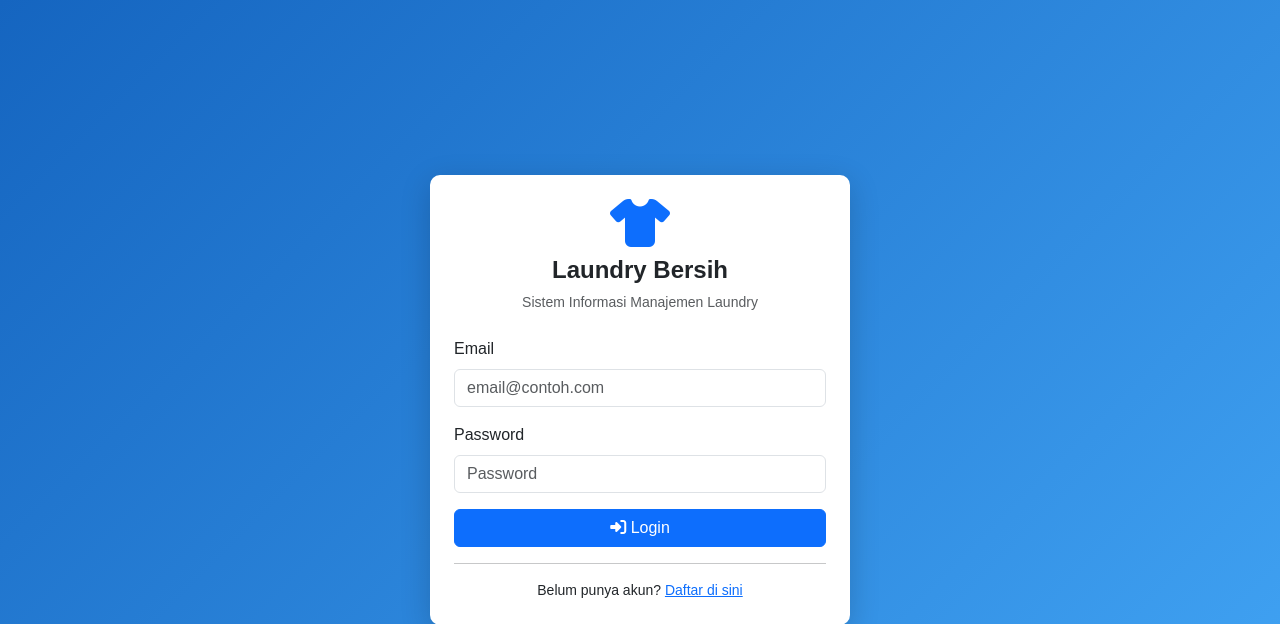
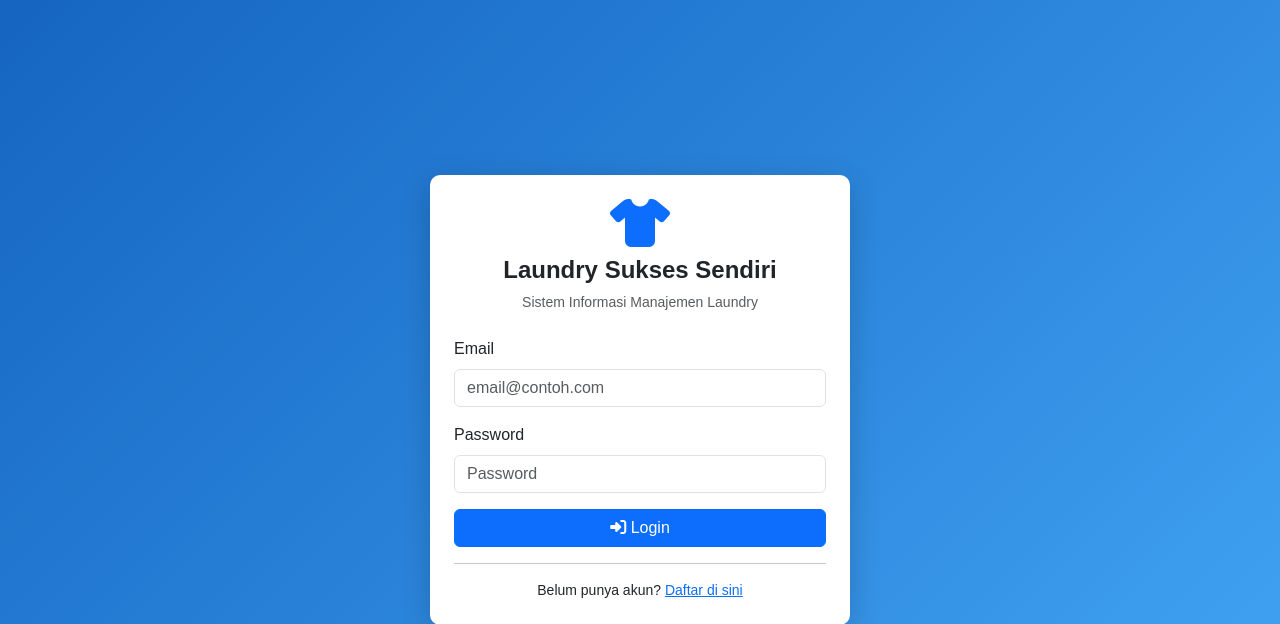
Before and after one commit to lambardoo/PROJEK-UAS-PBO-LAUNDRY, a Flask app: page / in a window 1280 px wide. Shown: the top 624 px of the page. Run offline with Flask 3, Linux system fonts and the light colour scheme.

```diff
--- a/templates/login.html
+++ b/templates/login.html
@@ -3,7 +3,7 @@
 <head>
     <meta charset="UTF-8">
     <meta name="viewport" content="width=device-width, initial-scale=1.0">
-    <title>Login - SI Laundry</title>
+    <title>Laundry Sukses Sendiri</title>
     <link href="https://cdn.jsdelivr.net/npm/bootstrap@5.3.0/dist/css/bootstrap.min.css" rel="stylesheet">
     <link href="https://cdnjs.cloudflare.com/ajax/libs/font-awesome/6.4.0/css/all.min.css" rel="stylesheet">
     <link rel="stylesheet" href="{{ url_for('static', filename='css/style.css') }}">
@@ -16,7 +16,7 @@
 
             <div class="text-center mb-4">
                 <i class="fa-solid fa-shirt fa-3x text-primary"></i>
-                <h4 class="mt-2 fw-bold">Laundry Bersih</h4>
+                <h4 class="mt-2 fw-bold">Laundry Sukses Sendiri</h4>
                 <p class="text-muted small">Sistem Informasi Manajemen Laundry</p>
             </div>
 
```
